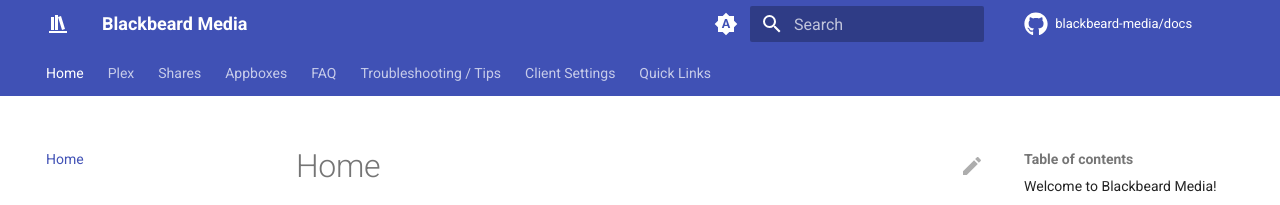
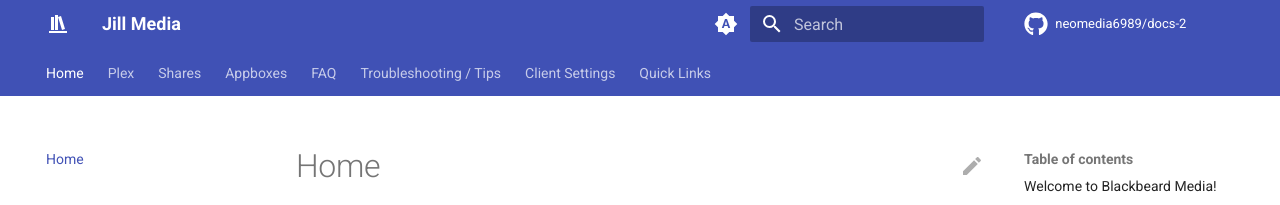
Before and after one commit to neomedia6989/docs-2, an MkDocs documentation site: the page built from docs/index.md, in a window 1280 px wide and 900 px high. Shown: the top 205 px of the window. Built offline with MkDocs 1.6.1 and Material for MkDocs 9.7.7, drawn with Linux system fonts in a browser that asks for light colours; comment, search, counter and statistics services are not loaded.

Commit message:
Update mkdocs.yml

```diff
--- a/mkdocs.yml
+++ b/mkdocs.yml
@@ -1,8 +1,8 @@
-site_name: Blackbeard Media
-site_url: https://docs.blackbeard.media/
+site_name: Jill Media
+site_url: https://docs.jillmedia.ca/
 
-repo_url: https://github.com/Blackbeard-Media/docs
-repo_name: blackbeard-media/docs
+repo_url: https://github.com/neomedia6989/docs-2
+repo_name: neomedia6989/docs-2
 edit_uri: edit/main/docs/
 
 markdown_extensions:
@@ -111,13 +111,9 @@ theme:
 extra:
   generator: false
   social:
-  - icon: fontawesome/solid/heart
-    class: md-social__link heart
-    link: 'https://donate.blackbeard.media'
-    name: Donate
   - icon: fontawesome/brands/discord
     class: md-social__link
-    link: 'https://discord.blackbeard.media'
+    link: 'https://discord.gg/jillmedia'
     name: Discord
   language: en
 
```
